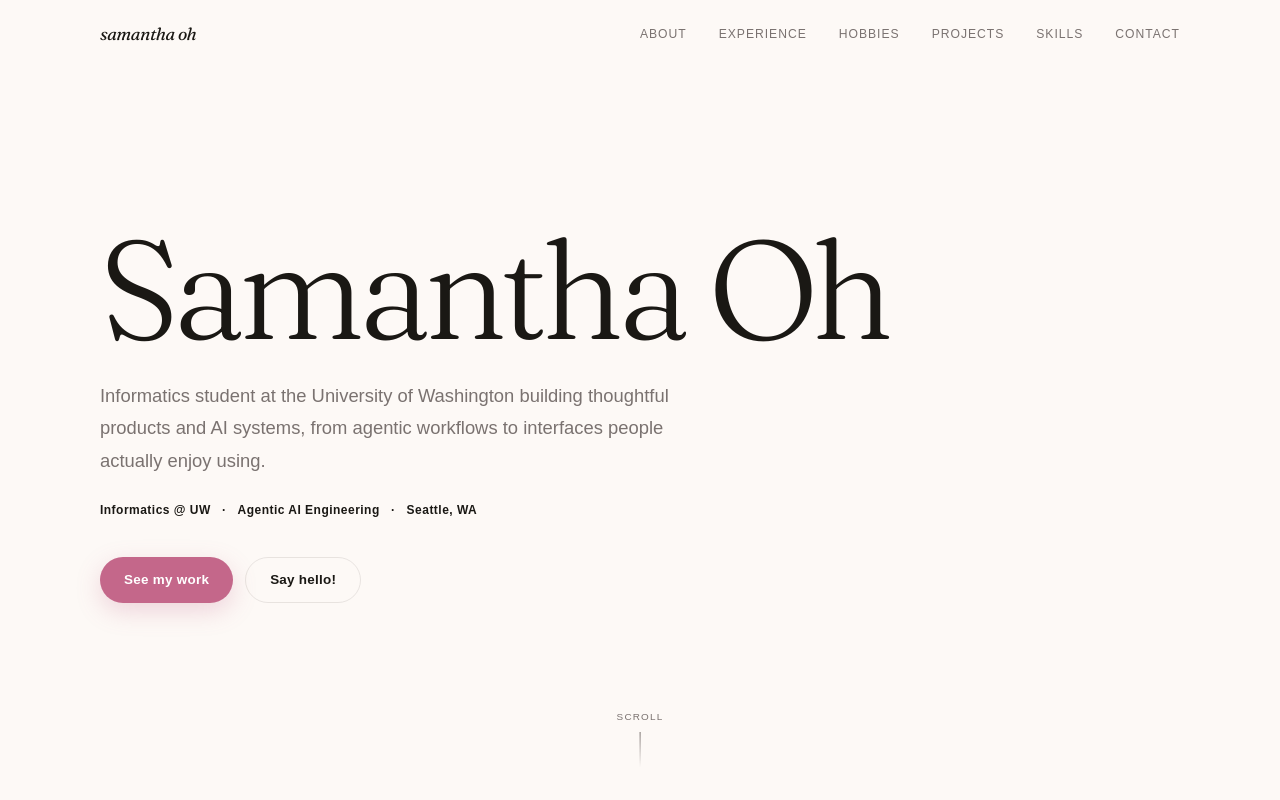
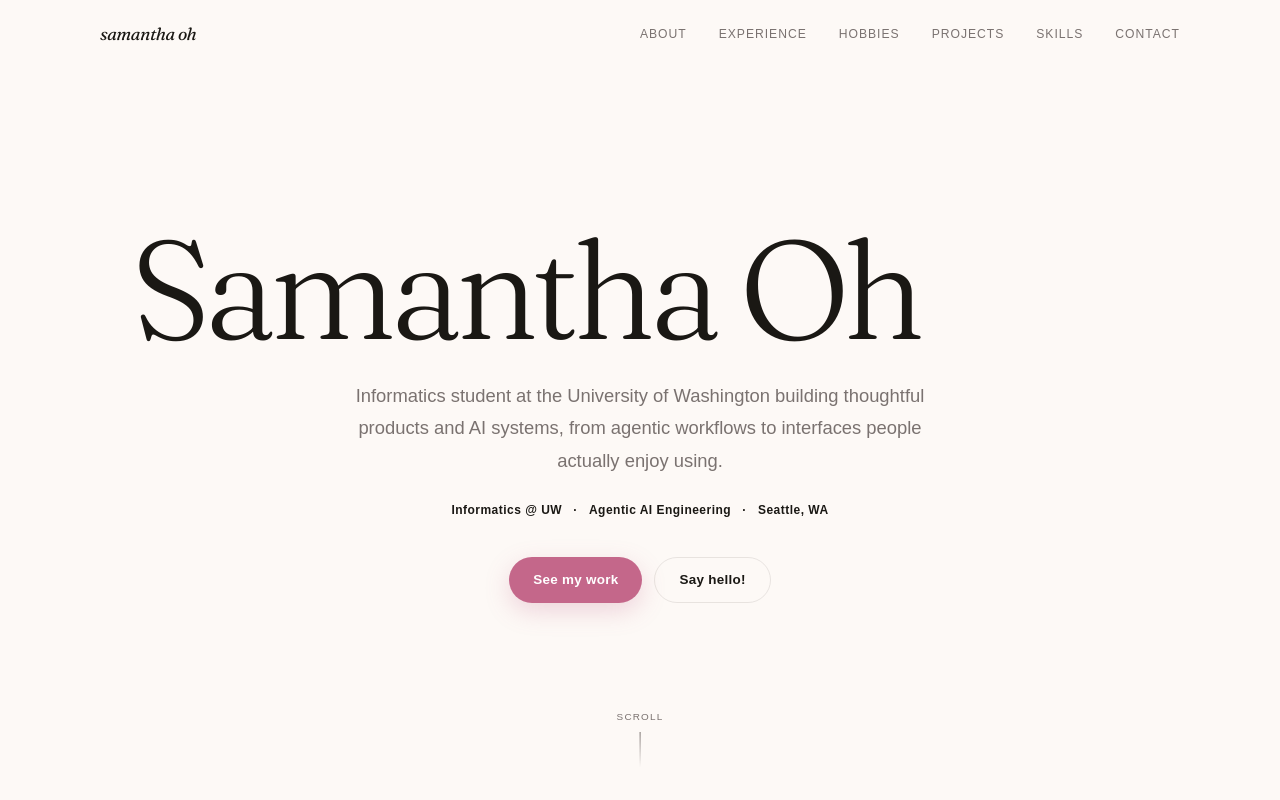
Before and after one commit to samanthaoh/my-portfolio, a React (Vite) app: page / in a window 1280 px wide. Shown: the top 800 px of the page. Built offline with nearby package versions, Linux system fonts and the light colour scheme; a web font is replaced by a local one.

Commit message:
Working on centering the hero section

```diff
--- a/src/index.css
+++ b/src/index.css
@@ -226,12 +226,15 @@ a {
   overflow: hidden;
   display: flex;
   align-items: center;
+  justify-content: center;
 }
 
 .hero-content {
   position: relative;
   z-index: 2;
   padding: 9rem 0 7rem;
+  text-align: center;
+  align-items: center;
 }
 
 .hero-blob {
@@ -322,6 +325,7 @@ a {
   font-weight: 300;
   line-height: 0.86;
   letter-spacing: -0.05em;
+  justify-content: center;
 }
 
 .hero-description {
@@ -330,6 +334,8 @@ a {
   color: var(--muted);
   font-size: clamp(1rem, 2vw, 1.15rem);
   line-height: 1.75;
+  margin-left: auto;
+  margin-right: auto;
 }
 
 .hero-meta {
@@ -341,12 +347,14 @@ a {
   font-size: 0.75rem;
   letter-spacing: 0.04em;
   font-weight: bold;
+  justify-content: center;
 }
 
 .hero-actions {
   display: flex;
   gap: 0.75rem;
   flex-wrap: wrap;
+  justify-content: center;
 }
 
 .button {
```
